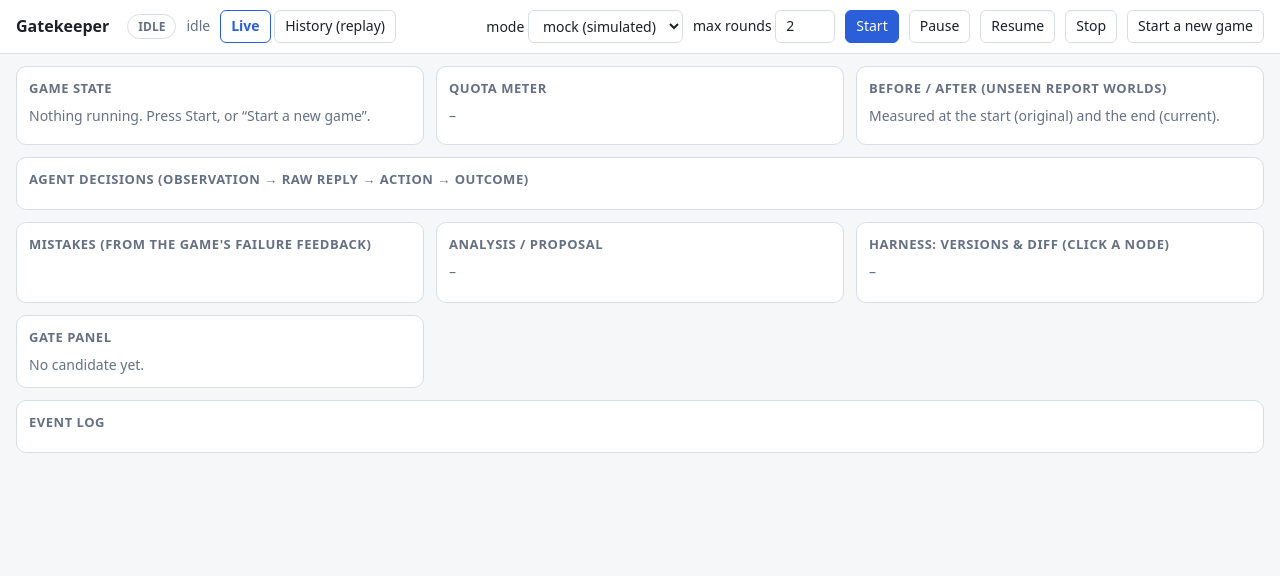
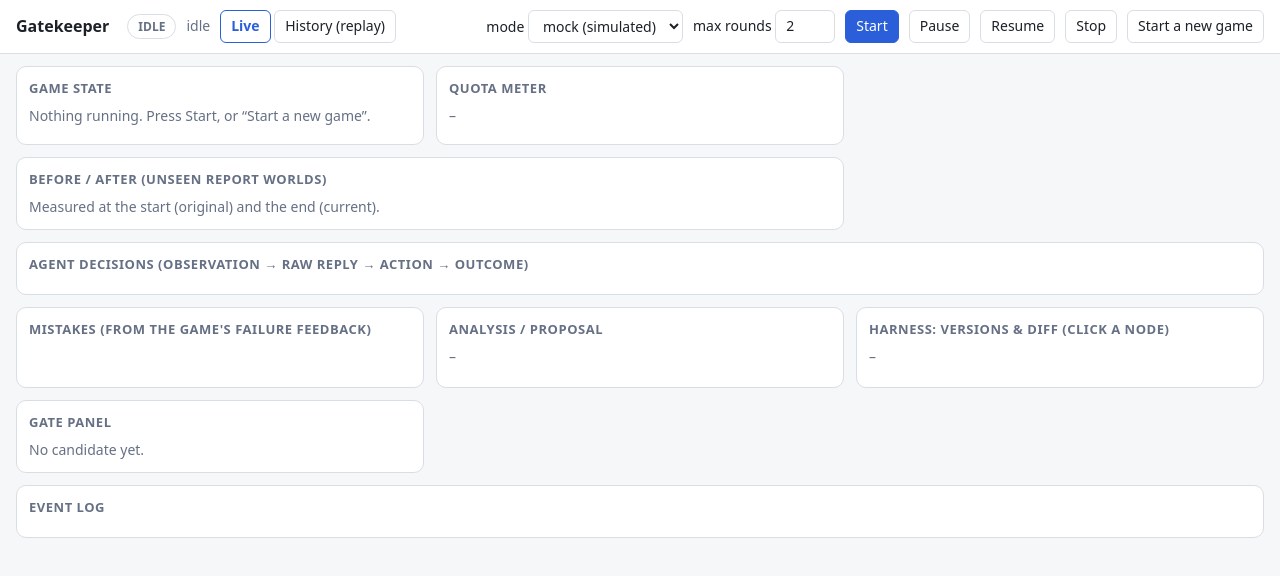
Before and after one commit to Muxie07/Gatekeeper, a plain HTML site: page web/index.html in a window 1280 px wide. Drawn offline with Linux system fonts and the light colour scheme; no server answers.

Commit message:
UI: before/after card spans two columns so every column is visible
Co-Authored-By: Claude Opus 5.5 <noreply@anthropic.com>
Claude-Session: https://claude.ai/code/session_018sTtMpwuNKQW4W9A4c7z9s

```diff
--- a/web/index.html
+++ b/web/index.html
@@ -52,7 +52,7 @@ pre{white-space:pre-wrap;margin:2px 0;word-break:break-word}
 <main>
   <section class="card"><h2>Game state</h2><div id="game" class="mut">Nothing running. Press Start, or “Start a new game”.</div></section>
   <section class="card"><h2>Quota meter</h2><div id="quota" class="mut">–</div><div id="budget" class="mut mono" style="margin-top:6px"></div></section>
-  <section class="card"><h2>Before / after (unseen report worlds)</h2><div id="ba" class="mut">Measured at the start (original) and the end (current).</div></section>
+  <section class="card" style="grid-column:span 2"><h2>Before / after (unseen report worlds)</h2><div id="ba" class="mut">Measured at the start (original) and the end (current).</div></section>
   <section class="card wide"><h2>Agent decisions (observation → raw reply → action → outcome)</h2><div id="decisions" class="log mono"></div></section>
   <section class="card"><h2>Mistakes (from the game's failure feedback)</h2><div id="mistakes" class="log"></div></section>
   <section class="card"><h2>Analysis / proposal</h2><div id="proposal" class="mut">–</div></section>
```
